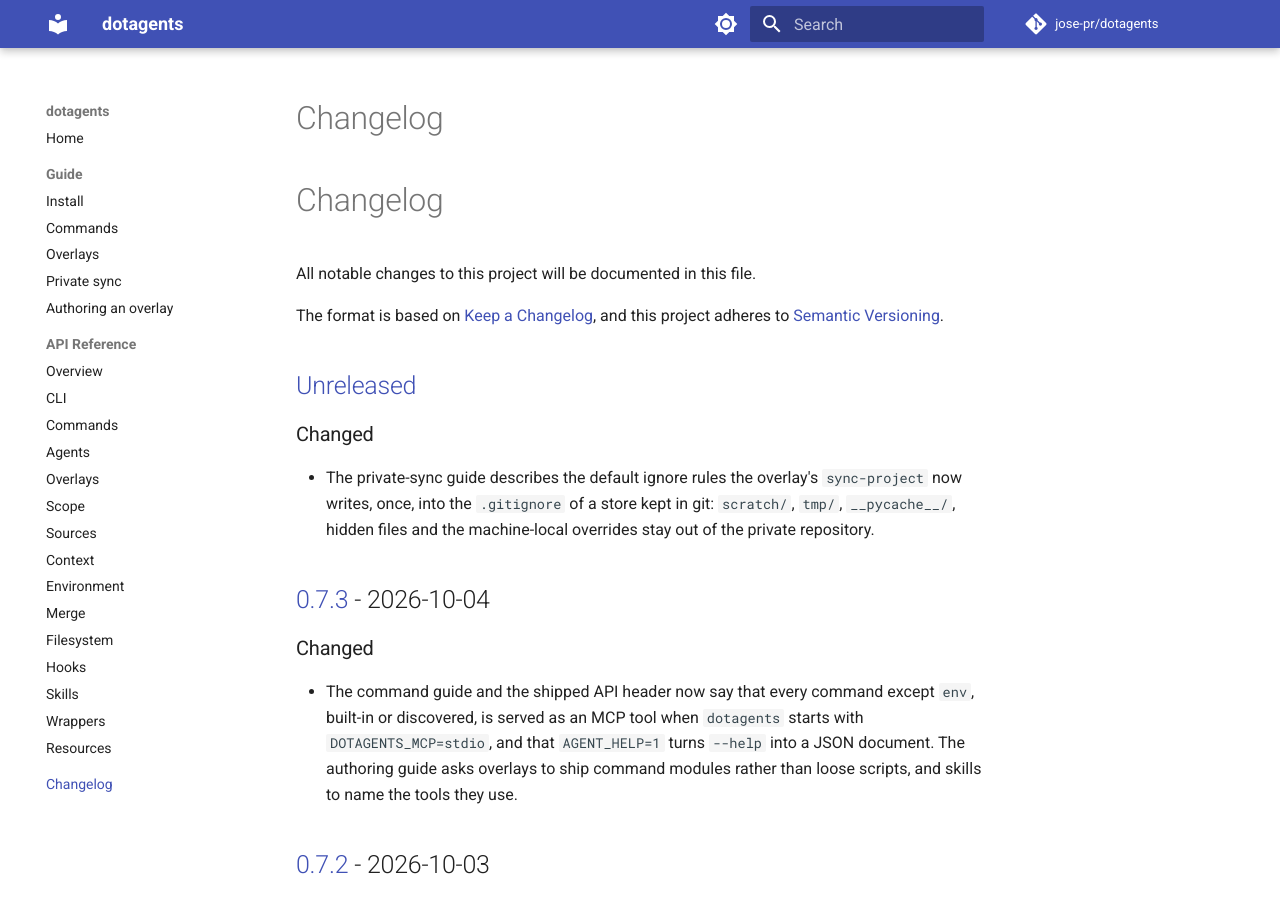
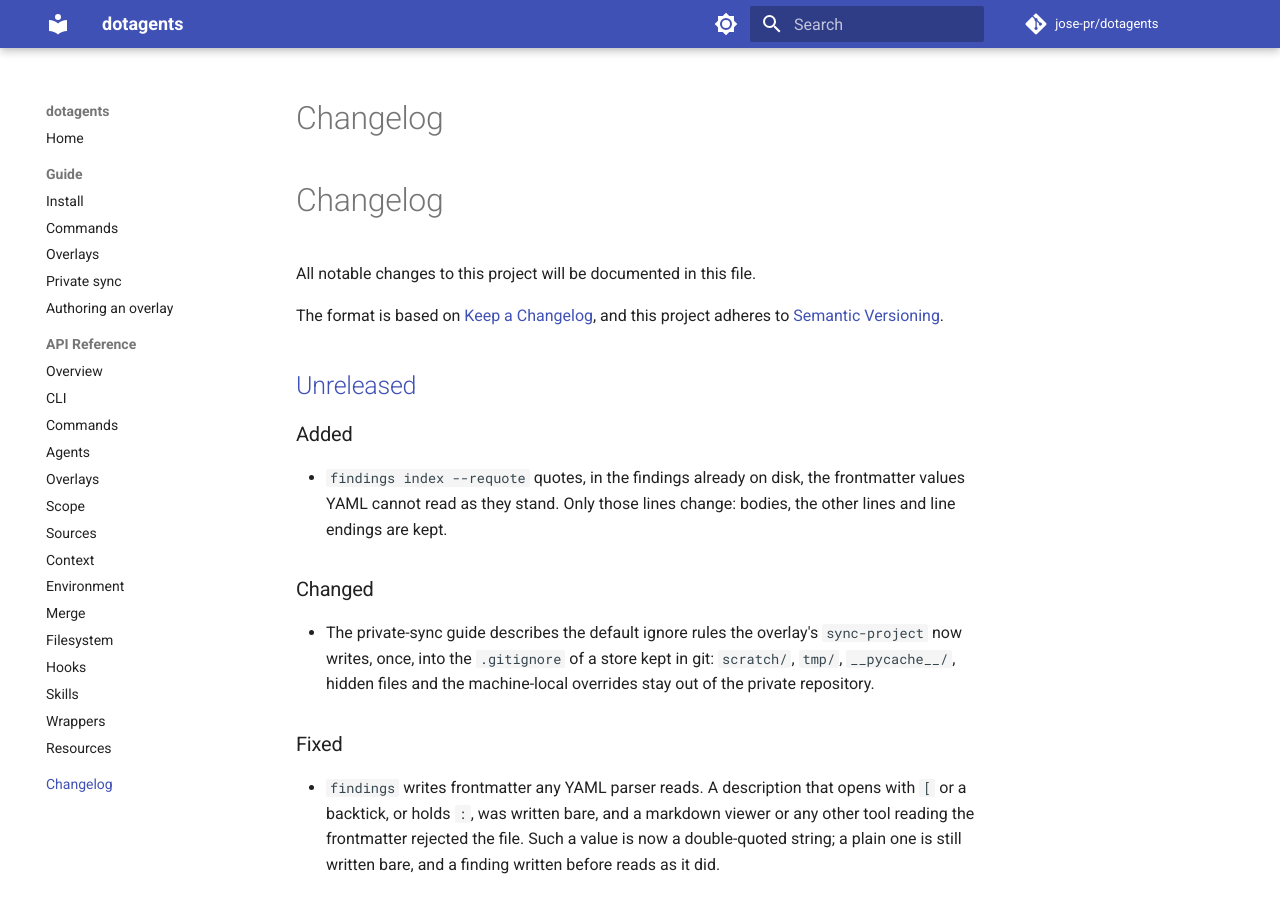
Before and after one commit to jose-pr/dotagents, an MkDocs documentation site: the page built from docs/changelog.md, in a window 1280 px wide and 900 px high. Built offline with MkDocs 1.6.1 and Material for MkDocs 9.7.7, drawn with Linux system fonts in a browser that asks for light colours; comment, search, counter and statistics services are not loaded.

Commit message:
docs: the findings frontmatter is YAML, and index --requote

```diff
--- a/CHANGELOG.md
+++ b/CHANGELOG.md
@@ -7,12 +7,26 @@ and this project adheres to [Semantic Versioning](https://semver.org/).
 
 ## [Unreleased]
 
+### Added
+
+- `findings index --requote` quotes, in the findings already on disk, the frontmatter
+  values YAML cannot read as they stand. Only those lines change: bodies, the other
+  lines and line endings are kept.
+
 ### Changed
 
 - The private-sync guide describes the default ignore rules the overlay's
   `sync-project` now writes, once, into the `.gitignore` of a store kept in git:
   `scratch/`, `tmp/`, `__pycache__/`, hidden files and the machine-local overrides
   stay out of the private repository.
+
+### Fixed
+
+- `findings` writes frontmatter any YAML parser reads. A description that opens with
+  `[` or a backtick, or holds `: `, was written bare, and a markdown viewer or any
+  other tool reading the frontmatter rejected the file. Such a value is now a
+  double-quoted string; a plain one is still written bare, and a finding written
+  before reads as it did.
 
 ## [0.7.3] - 2026-10-04
 
```
Also changed, not shown: docs/guide/commands.md (+6 -0 lines).
